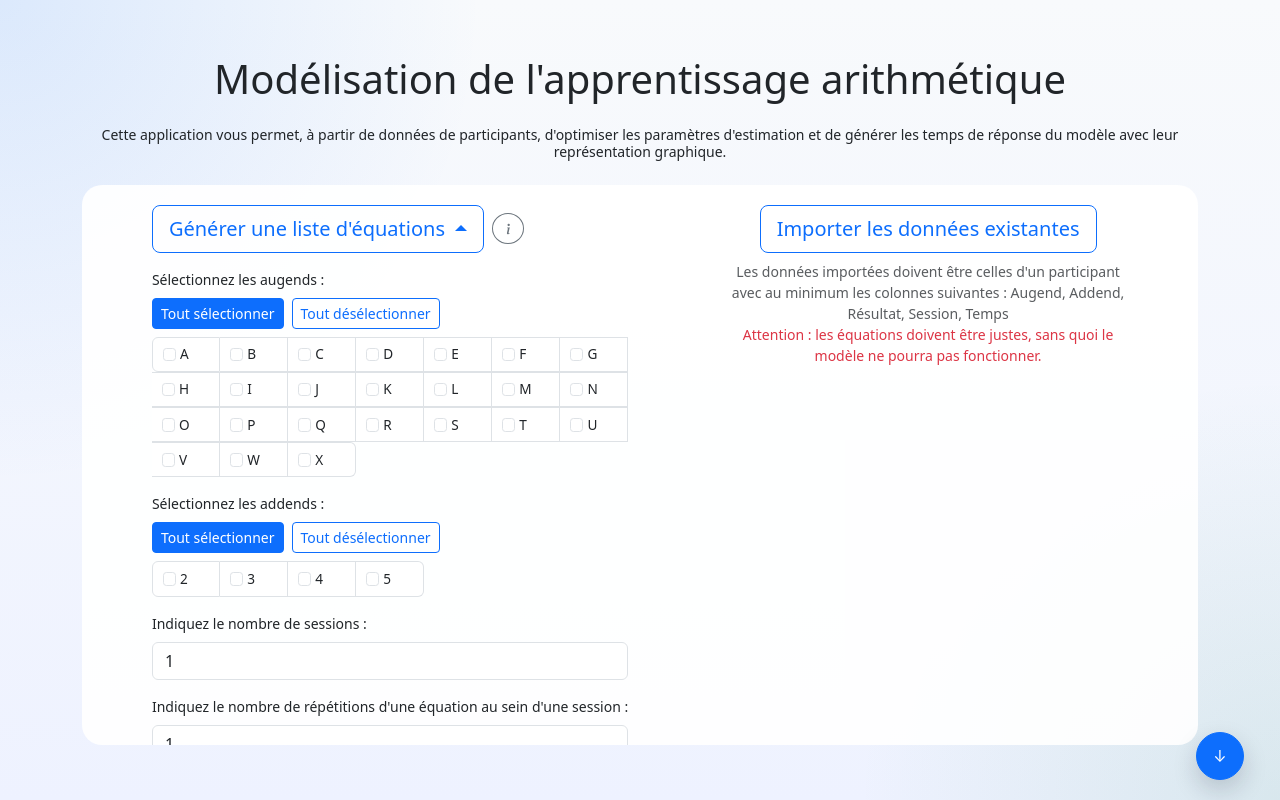
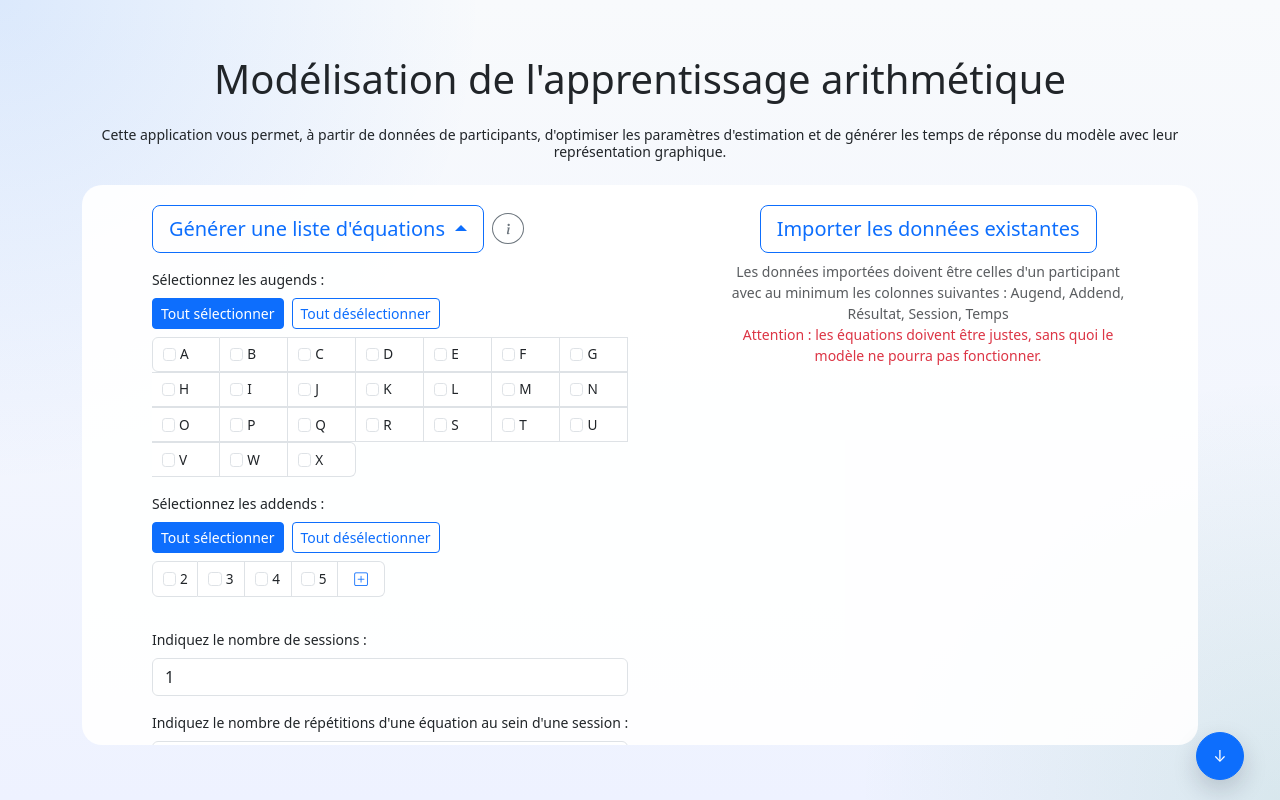
Before and after one commit to GatienCaillet/TER_CAILLET_ILLOUZ, a Vue app in the folder dev/: page / in a window 1280 px wide. Both pictures are taken after a click on the button "Générer une liste d'équations". Built offline with nearby package versions, Linux system fonts and the light colour scheme.

Commit message:
feat: pouvoir ajouter un addend autre que 2345

```diff
--- a/dev/src/App.vue
+++ b/dev/src/App.vue
@@ -48,10 +48,18 @@ const currentSectionIndex = ref(0);
 const isEquationOpen = ref(false);
 
 const alphabetWithoutYZ = "ABCDEFGHIJKLMNOPQRSTUVWX";
+const defaultAddends = ["2", "3", "4", "5"];
 const selectedAugends = ref([]);
 const selectedAddends = ref([]);
+const customAddends = ref([]);
 const numSessions = ref(1);
 const numRep = ref(1);
+const showAddendInput = ref(false);
+const customAddendValue = ref("");
+
+const allAvailableAddends = computed(() =>
+  [...defaultAddends, ...customAddends.value].sort((a, b) => parseInt(a) - parseInt(b))
+);
 
 const hasResults = computed(() => dataResults.value.length > 0);
 const totalSections = computed(() => (hasResults.value ? 3 : 2));
@@ -182,6 +190,32 @@ const handleGenerateEquations = async () => {
 const handleValidate = async () => {
   await handleGenerateEquations();
   closeEquationCollapse();
+};
+
+// Ajoute un addend personnalisé à la liste des addends sélectionnés
+const addCustomAddend = () => {
+  const value = customAddendValue.value;
+
+  // Valider que la valeur est un nombre valide
+  const numValue = parseInt(value, 10);
+  if (!value || isNaN(numValue) || numValue < 6) {
+    alert("Veuillez saisir un nombre supérieur ou égal à 6");
+    return;
+  }
+
+  // Vérifier que l'addend n'existe pas déjà
+  if (allAvailableAddends.value.includes(value)) {
+    alert("Cet addend est déjà dans la liste");
+    return;
+  }
+
+  // Ajouter l'addend à la liste des custom addends et le cocher
+  customAddends.value.push(value);
+  selectedAddends.value.push(value);
+
+  // Réinitialiser l'input et le masquer
+  customAddendValue.value = "";
+  showAddendInput.value = false;
 };
 
 const handleClearTable = (table) => {
@@ -741,7 +775,7 @@ onBeforeUnmount(() => {
                   <BaseButton
                     size="sm"
                     variant="btn btn-primary"
-                    @click="selectedAddends = ['2', '3', '4', '5']"
+                    @click="selectedAddends = allAvailableAddends.slice()"
                   >
                     Tout sélectionner
                   </BaseButton>
@@ -754,24 +788,37 @@ onBeforeUnmount(() => {
                   </BaseButton>
                 </div>
 
+                <div class="d-flex align-items-center gap-2">
                 <ul class="list-group list-group-horizontal-sm addend-list mb-3">
-                  <li class="list-group-item">
-                    <input class="form-check-input me-1" type="checkbox" value="2" id="2" v-model="selectedAddends">
-                    <label class="form-check-label stretched-link" for="2">2</label>
+                  <li class="list-group-item" v-for="addend in allAvailableAddends" :key="addend">
+                    <input class="form-check-input me-1" type="checkbox" :value="addend" :id="'addend-' + addend" v-model="selectedAddends">
+                    <label class="form-check-label stretched-link" :for="'addend-' + addend">{{ addend }}</label>
                   </li>
-                  <li class="list-group-item">
-                    <input class="form-check-input me-1" type="checkbox" value="3" id="3" v-model="selectedAddends">
-                    <label class="form-check-label stretched-link" for="3">3</label>
-                  </li>
-                  <li class="list-group-item">
-                    <input class="form-check-input me-1" type="checkbox" value="4" id="4" v-model="selectedAddends">
-                    <label class="form-check-label stretched-link" for="4">4</label>
-                  </li>
-                  <li class="list-group-item">
-                    <input class="form-check-input me-1" type="checkbox" value="5" id="5" v-model="selectedAddends">
-                    <label class="form-check-label stretched-link" for="5">5</label>
+                  <li class="list-group-item d-flex justify-content-center" @click="showAddendInput = !showAddendInput">
+                    <label class="bi bi-plus-square text-primary"></label>
                   </li>
                 </ul>
+                </div>
+
+                <div class="d-flex align-items-center gap-2 mb-3">
+                <input
+                  v-if="showAddendInput"
+                  class="form-control"
+                  type="number"
+                  min="6"
+                  placeholder="Saisir l'addend souhaité"
+                  v-model="customAddendValue"
+                  @keyup.enter="addCustomAddend"
+                  @blur="showAddendInput = false"
+                />
+                <button
+                  v-if="showAddendInput"
+                  class="btn btn-outline-secondary"
+                  @click="addCustomAddend"
+                >
+                  Ajouter
+                </button>
+                </div>
 
                 <!-- Nombre de sessions -->
                 <label class="form-label">Indiquez le nombre de sessions :</label>
```
